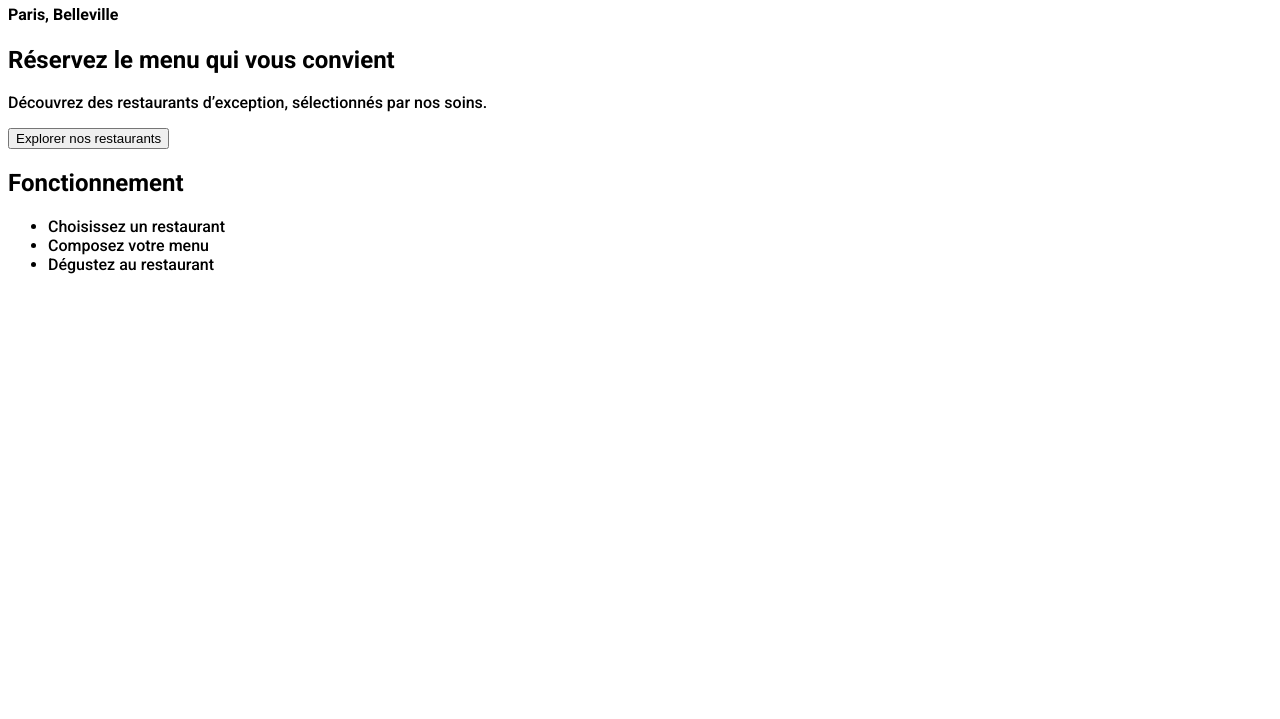
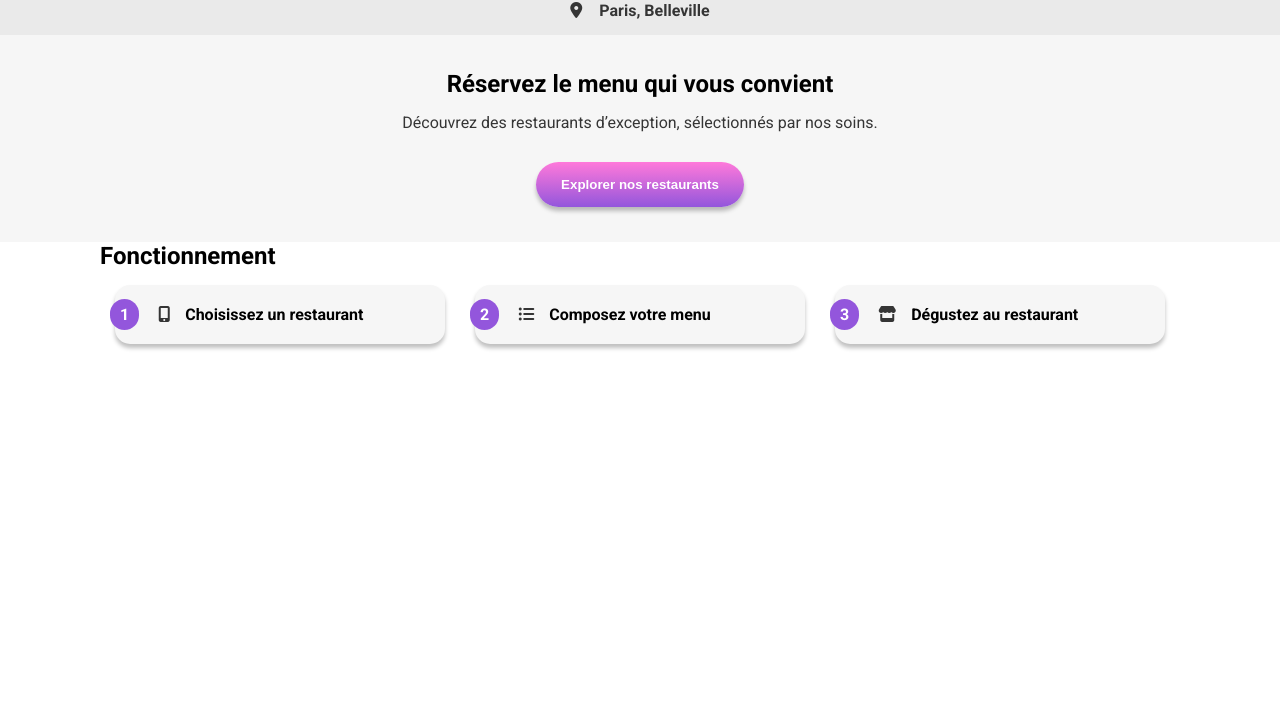
Before and after one commit to BennDeveloper/OC_OhMyFood_P4, a plain HTML site: page index.html in a window 1280 px wide. Shown: the part 81-800 px from the top of the page. Drawn offline with Linux system fonts and the light colour scheme.

Commit message:
ajout de header et filtres

```diff
--- a/index.html
+++ b/index.html
@@ -3,9 +3,6 @@
 <head>
     <meta charset="UTF-8">
     <meta name="viewport" content="width=device-width, initial-scale=1.0">
-    <link rel="preconnect" href="https://fonts.googleapis.com">
-    <link rel="preconnect" href="https://fonts.gstatic.com" crossorigin>
-    <link href="https://fonts.googleapis.com/css2?family=Roboto:wght@300;400;500;700;900&display=swap" rel="stylesheet">
     <script src="https://kit.fontawesome.com/f1fc2b5483.js" crossorigin="anonymous"></script>
     <link rel="stylesheet" href= "assets/css/styles.css">
     <title>Oh My Food</title>
@@ -22,14 +19,20 @@
         <section class="explorer">
             <h1>Réservez le menu qui vous convient</h1>
             <p>Découvrez des restaurants d’exception, sélectionnés par nos soins.</p>
-            <button>Explorer nos restaurants</button>
+            <button class="btn">Explorer nos restaurants</button>
         </section>
         <section class="filtres">
             <h2>Fonctionnement</h2>
             <ul>
-                <li>Choisissez un restaurant</li>
-                <li>Composez votre menu</li>
-                <li>Dégustez au restaurant</li>
+                <li>
+                    <span>1</span>
+                    <i class="fas fa-mobile-alt"></i>Choisissez un restaurant</li>
+                <li>
+                    <span>2</span>
+                    <i class="fas fa-list-ul"></i>Composez votre menu</li>
+                <li>
+                    <span>3</span>
+                    <i class="fas fa-store"></i>Dégustez au restaurant</li>
             </ul>
 
         </section>
--- /dev/null
+++ b/sass/base.scss
@@ -0,0 +1,36 @@
+@import url('https://fonts.googleapis.com/css2?family=Roboto:wght@400;500;700;900&display=swap');
+
+
+
+//      Variables Colors
+
+$--primary: #9356dc;
+$--secondary: #ff79da;
+$--primary-background: #F6F6F6;
+$--secondary-background: #ffffff;
+$--icone :  #353535;
+
+
+
+$--dimgray: #696969;
+$--lightgray: lightgray;
+$--ultralightgray: #EAEAEA;
+$--graywhite: #F6F6F6;
+$--lightpurple: #F5EDFF;
+$--lightgreen: #99E2D0;
+$--green: #2FAF94;
+$--grayblack: #353535;
+
+
+
+*{
+
+    box-sizing: border-box;
+    margin: 0;
+    padding: 0;
+}
+
+body{
+    font-family: "roboto";
+    //background-color:$--background;
+}
--- /dev/null
+++ b/sass/mixin.scss
@@ -0,0 +1,15 @@
+
+
+
+@mixin base-shadow{
+    box-shadow: 0px 4px 4px 0px #00000040;
+}
+
+@mixin header-shadow{
+    box-shadow: 0px 2px 4px 0px #00000026;
+
+}
+
+@mixin btn-clic{
+    transform: scale(1.02);
+}
--- /dev/null
+++ b/sass/restaurants.scss
@@ -0,0 +1,91 @@
+@import "./base.scss";
+@import "./mixin.scss";
+
+
+main{
+    div{
+        color: #353535;
+        display: flex;
+        align-items: center;
+        justify-content: center;
+        gap: 17px;
+        background-color:#EAEAEA ;
+        box-shadow: rgba(0, 0, 0, 0.4) 0px 2px 8px;
+        margin-bottom: 35px;
+        height: 50px;
+    }
+    h1, p{
+        margin-bottom: 15px;
+
+    }
+    p{
+        color:#353535;
+    }
+
+    .explorer{
+        padding-left: 40px;
+        padding-right: 40px;
+        text-align: center;
+
+        .btn{
+            color: white;
+            font-weight: bold ;
+            border: none;
+            margin-top: 15px;
+            border-radius: 25px ;
+            padding: 15px 25px;
+            background: linear-gradient(0deg,$--primary 0%,$--secondary 100%);
+            box-shadow: rgba(0, 0, 0, 0.2) 0px 3px 8px;
+
+        }
+    }
+
+  .filtres{
+    background-color:#FFFFFF;
+    margin-top: 50px;
+    padding-top: 20px;
+    padding-bottom: 35px;
+
+    h2{
+        margin: 20px;
+    }
+
+    ul{
+        list-style-type: none;
+
+        li{
+            margin: 25px;
+            margin-bottom: 25px;
+            font-weight: bold ;
+            padding: 20px 20px 20px 20px;
+            border-radius: 15px;
+            background-color: $--background;
+            @include base-shadow ;
+
+            i{
+                color: $--icone;
+                margin-right: 15px;
+            }
+
+            span{
+
+                position: relative;
+                left: -35px;
+                margin-left: 0%;
+                padding:6px 10px;
+                border-radius: 20px;
+                background-color: $--primary;
+                color: #ffffff;
+               }
+
+        }
+
+
+     }
+
+
+
+
+
+  }
+}
--- a/sass/styles.scss
+++ b/sass/styles.scss
@@ -1,5 +1,136 @@
-body{
-    font-family: "Roboto", ;
-    font-weight: 500;
-  font-style: normal;
+@import 'base';
+@import 'mixin';
+
+
+
+header{
+    display: flex;
+    justify-content: center;
+    @include header-shadow;
+    position: relative;
+
+
+    img{
+       width: 190px;
+        padding: 20px;
+    }
 }
+
+
+main{
+    div{
+        color: #353535;
+        display: flex;
+        align-items: center;
+        justify-content: center;
+        gap: 17px;
+        background-color:#EAEAEA ;
+        @include base-shadow;
+
+        height: 50px;
+    }
+
+    h1, p{
+        margin-bottom: 15px;
+    }
+
+    p{
+        color:#353535;
+    }
+
+    .explorer{
+        padding: 35px 0px 35px 0px ;
+        padding-left: 40px;
+        padding-right: 40px;
+        text-align: center;
+        background-color: $--primary-background;
+
+        p{
+            color: $--icone;
+        }
+
+        .btn{
+            color: white;
+            font-weight: bold ;
+            border: none;
+            margin-top: 15px;
+            border-radius: 25px ;
+            padding: 15px 25px;
+            background: linear-gradient(0deg,$--primary 0%,$--secondary 100%);
+            @include base-shadow;
+        }
+    }
+
+    .filtres{
+
+        background-color:$--secondary-background;
+        padding-bottom: 35px;
+
+        h2{
+            margin: 30px 60px 30px 60px;
+        }
+        ul{
+            display: flex;
+            flex-direction: column;
+            align-items: center;
+            padding:0px 30px 0px 30px;
+            width: 100%;
+
+            list-style-type: none;
+            li{
+                margin: 15px;
+                width: 100%;
+                margin-bottom: 25px;
+                font-weight: bold ;
+                padding: 20px 10px 20px 10px;
+                border-radius: 15px;
+                background-color: $--primary-background;
+                @include base-shadow ;
+            }
+            i{
+                color: $--icone;
+                margin-right: 15px;
+            }
+
+            span{
+
+                position: relative;
+                left: -15px;
+                margin-left: 0%;
+                padding:6px 10px;
+                border-radius: 20px;
+                background-color: $--primary;
+                color: #ffffff;
+            }
+        }
+        @media screen and (min-width: 1073px) {
+            h2{
+                margin: 0px;
+                padding: 0px 100px 0px 100px;
+                align-items: center;
+            }
+            ul{
+              display: flex;
+              flex-direction:row ;
+              align-content: space-between;
+              padding: 0px 100px 0px 100px;
+            }
+            li{
+
+                display: list-item;
+                width: 35%;
+            }
+
+            .filtres{
+                margin: 0px 100px 0px 100px;
+
+            }
+
+
+        }
+
+}
+
+
+
+}
```
Also changed, not shown: assets/css/base.css (added), assets/css/mixin.css (added), assets/css/restaurants.css (added), assets/css/styles.css, 4 other files.
